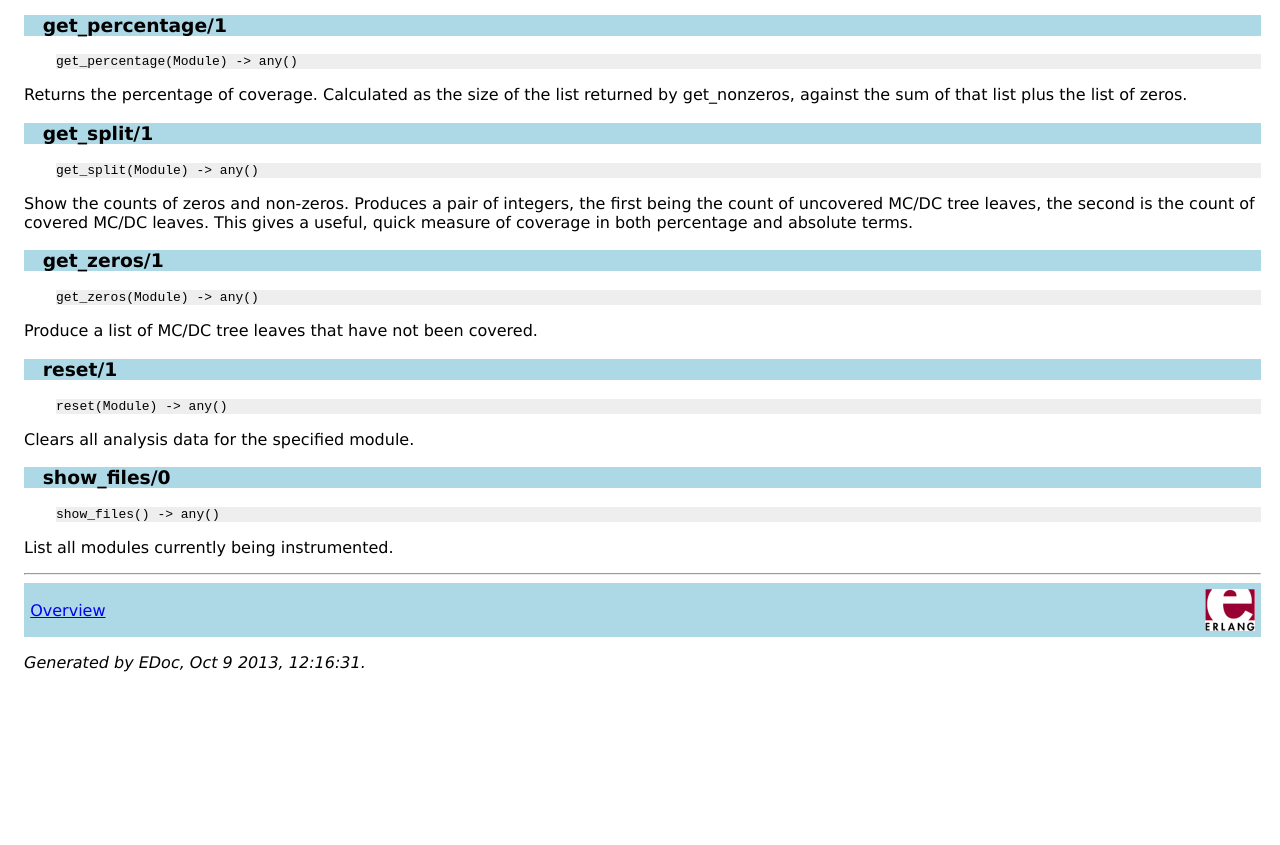
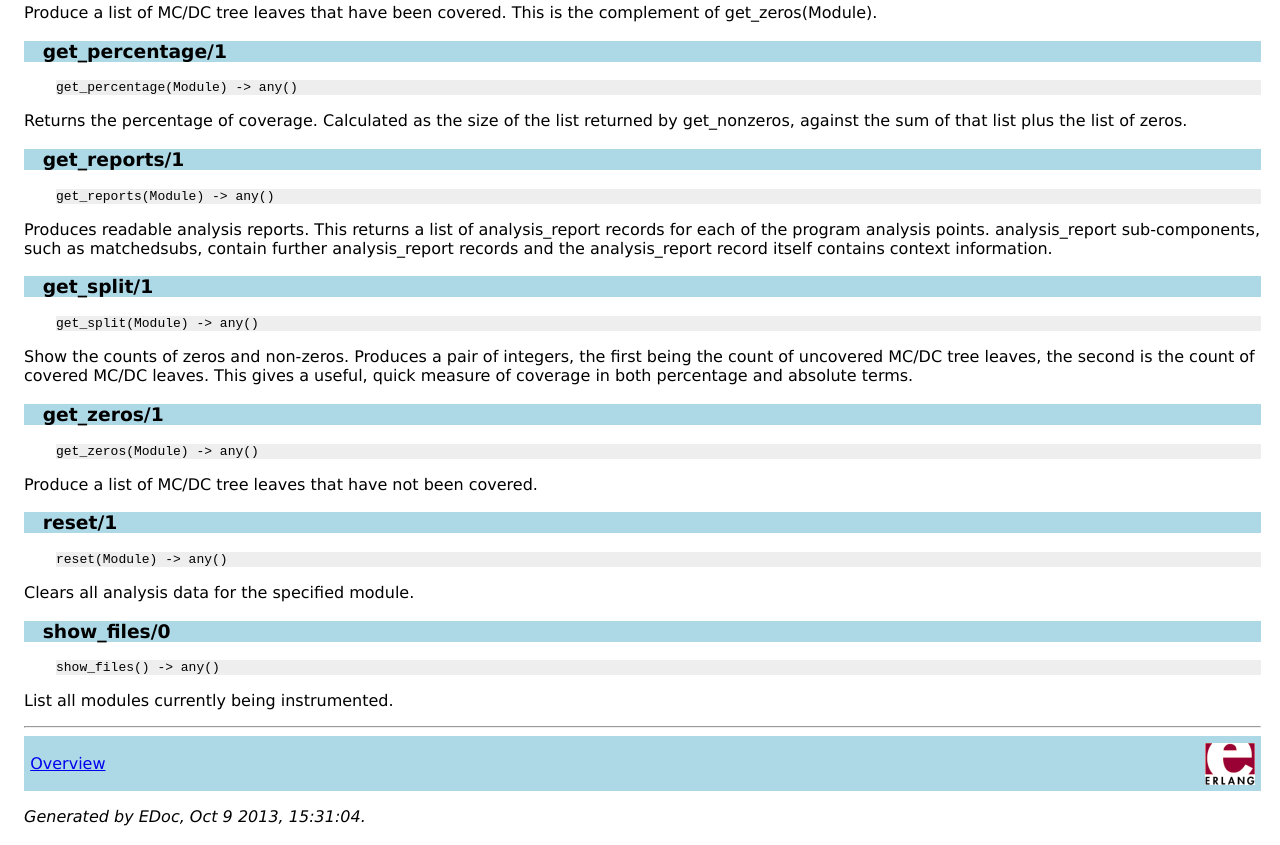
Before and after one commit to ramsay-t/Smother, a plain HTML site: page doc/smother.html in a window 1280 px wide. Shown: the part 1587-2432 px from the top of the page. Before the commit the page ends 2279 px from the top, so only its background shows below. Drawn offline with Linux system fonts and the light colour scheme.

Commit message:
Updated docs for get_report(Module).

```diff
--- a/doc/smother.html
+++ b/doc/smother.html
@@ -23,6 +23,7 @@
 <tr><td valign="top"><a href="#compile-2">compile/2</a></td><td>Read the specified source file, insert instrumentation, and load the module.</td></tr>
 <tr><td valign="top"><a href="#get_nonzeros-1">get_nonzeros/1</a></td><td>Produce a list of MC/DC tree leaves that have been covered.</td></tr>
 <tr><td valign="top"><a href="#get_percentage-1">get_percentage/1</a></td><td>Returns the percentage of coverage.</td></tr>
+<tr><td valign="top"><a href="#get_reports-1">get_reports/1</a></td><td>Produces readable analysis reports.</td></tr>
 <tr><td valign="top"><a href="#get_split-1">get_split/1</a></td><td>Show the counts of zeros and non-zeros.</td></tr>
 <tr><td valign="top"><a href="#get_zeros-1">get_zeros/1</a></td><td>Produce a list of MC/DC tree leaves that have not been covered.</td></tr>
 <tr><td valign="top"><a href="#reset-1">reset/1</a></td><td>Clears all analysis data for the specified module.</td></tr>
@@ -84,6 +85,14 @@
   Calculated as the size of the list returned by get_nonzeros, against the sum of that list
   plus the list of zeros.</p>
 
+<h3 class="function"><a name="get_reports-1">get_reports/1</a></h3>
+<div class="spec">
+<p><tt>get_reports(Module) -&gt; any()</tt></p>
+</div><p>Produces readable analysis reports.
+  This returns a list of analysis_report records for each of the program analysis points.
+  analysis_report sub-components, such as matchedsubs, contain further analysis_report records
+  and the analysis_report record itself contains context information.</p>
+
 <h3 class="function"><a name="get_split-1">get_split/1</a></h3>
 <div class="spec">
 <p><tt>get_split(Module) -&gt; any()</tt></p>
@@ -109,6 +118,6 @@
 <hr>
 
 <div class="navbar"><a name="#navbar_bottom"></a><table width="100%" border="0" cellspacing="0" cellpadding="2" summary="navigation bar"><tr><td><a href="overview-summary.html" target="overviewFrame">Overview</a></td><td><a href="http://www.erlang.org/"><img src="erlang.png" align="right" border="0" alt="erlang logo"></a></td></tr></table></div>
-<p><i>Generated by EDoc, Oct 9 2013, 12:16:31.</i></p>
+<p><i>Generated by EDoc, Oct 9 2013, 15:31:04.</i></p>
 </body>
 </html>
```
Also changed, not shown: doc/overview-summary.html (+1 -1 lines), doc/smother_analysis.html (+1 -1 lines), doc/smother_annotater.html (+1 -1 lines), doc/smother_server.html (+1 -1 lines).
